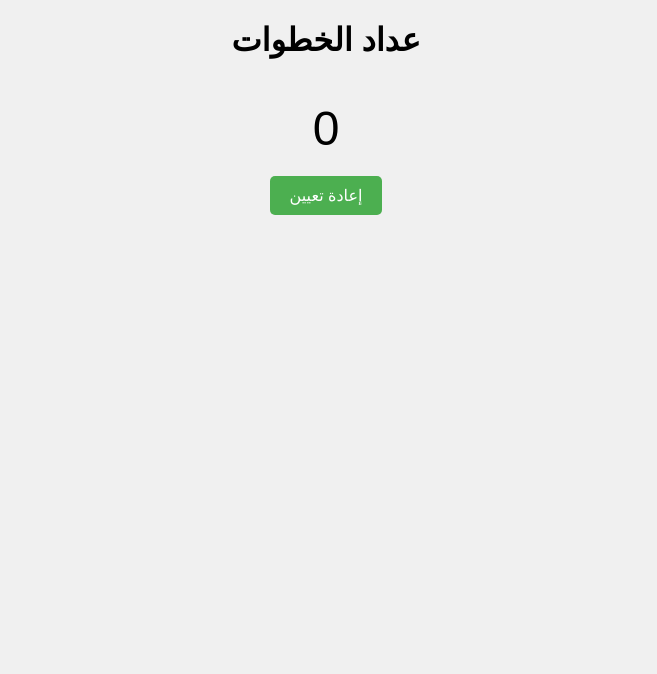
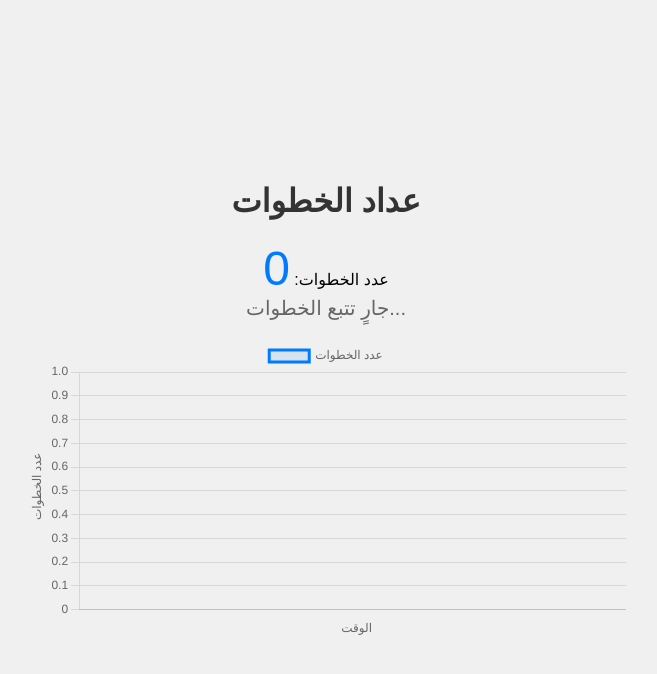
Before and after one commit to Ayman-pys/Steps, a plain HTML site: page index.html in a window 1280 px wide. Shown: the whole page, without its empty margins (314-971 px from the left). Drawn offline with nearby package versions, Linux system fonts and the light colour scheme.

Commit message:
Update index.html

```diff
--- a/index.html
+++ b/index.html
@@ -3,100 +3,112 @@
 <head>
     <meta charset="UTF-8">
     <meta name="viewport" content="width=device-width, initial-scale=1.0">
-    <title>3</title>
+    <title>عداد الخطوات مع رسم بياني</title>
     <style>
         body {
             font-family: Arial, sans-serif;
             display: flex;
             flex-direction: column;
             align-items: center;
+            justify-content: center;
             height: 100vh;
             margin: 0;
             background-color: #f0f0f0;
         }
+        h1 {
+            color: #333;
+        }
         #stepCount {
             font-size: 48px;
-            margin: 20px;
+            color: #007BFF;
         }
-        #resetBtn {
-            padding: 10px 20px;
-            font-size: 16px;
-            cursor: pointer;
-            background-color: #4CAF50;
-            color: white;
-            border: none;
-            border-radius: 5px;
+        #status {
+            font-size: 20px;
+            color: #666;
         }
-        #debug {
-            font-size: 16px;
-            color: #555;
-            margin-top: 10px;
+        #chartContainer {
+            width: 80%;
+            max-width: 600px;
+            margin-top: 20px;
         }
     </style>
 </head>
 <body>
     <h1>عداد الخطوات</h1>
-    <div id="stepCount">0</div>
-    <button id="resetBtn">إعادة تعيين</button>
-    <div id="debug"></div>
+    <div>عدد الخطوات: <span id="stepCount">0</span></div>
+    <div id="status">انتظر السماح باستخدام المستشعر...</div>
+    <div id="chartContainer">
+        <canvas id="stepsChart"></canvas>
+    </div>
 
+    <!-- إضافة مكتبة Chart.js من CDN -->
+    <script src="https://cdn.jsdelivr.net/npm/chart.js"></script>
     <script>
         let steps = 0;
-        const stepCountDisplay = document.getElementById('stepCount');
-        const resetBtn = document.getElementById('resetBtn');
-        const debugDisplay = document.getElementById('debug');
+        const stepCountElement = document.getElementById('stepCount');
+        const statusElement = document.getElementById('status');
 
-        if ('DeviceMotionEvent' in window) {
+        // إعداد الرسم البياني باستخدام Chart.js
+        const ctx = document.getElementById('stepsChart').getContext('2d');
+        const stepsChart = new Chart(ctx, {
+            type: 'line', // نوع الرسم البياني: خطي
+            data: {
+                labels: [], // التسميات (الوقت أو الخطوات)
+                datasets: [{
+                    label: 'عدد الخطوات',
+                    data: [], // البيانات (عدد الخطوات)
+                    borderColor: '#007BFF',
+                    backgroundColor: 'rgba(0, 123, 255, 0.1)',
+                    fill: true,
+                    tension: 0.4
+                }]
+            },
+            options: {
+                scales: {
+                    x: { title: { display: true, text: 'الوقت' } },
+                    y: { title: { display: true, text: 'عدد الخطوات' }, beginAtZero: true }
+                }
+            }
+        });
+
+        // طلب الإذن لاستخدام مستشعرات الحركة
         if (typeof DeviceMotionEvent.requestPermission === 'function') {
             DeviceMotionEvent.requestPermission()
                 .then(permissionState => {
                     if (permissionState === 'granted') {
-                            startStepCounter();
+                        startStepCounting();
                     } else {
-                            debugDisplay.textContent = 'تم رفض الإذن';
+                        statusElement.textContent = 'تم رفض الإذن لاستخدام المستشعر.';
                     }
                 })
-                    .catch(err => {
-                        debugDisplay.textContent = 'خطأ في الإذن: ' + err;
-                    });
+                .catch(console.error);
         } else {
-                startStepCounter();
-            }
-        } else {
-            debugDisplay.textContent = 'جهازك لا يدعم مستشعر التسارع';
+            startStepCounting();
         }
 
-        function startStepCounter() {
+        function startStepCounting() {
+            statusElement.textContent = 'جارٍ تتبع الخطوات...';
             let lastReading = 0;
-            let threshold = 1.0; // عتبة منخفضة لزيادة الحساسية
-            let lastStepTime = 0;
-            const minStepInterval = 300; // فاصل زمني معتدل
+            let threshold = 1.5; // عتبة الحساسية
+            let timeCounter = 0; // عداد الوقت للرسم البياني
 
             window.addEventListener('devicemotion', (event) => {
-                const currentTime = Date.now();
-                const accelX = event.acceleration.x || 0;
-                const accelY = event.acceleration.y || 0;
-                const accelZ = event.acceleration.z || 0;
-                const acceleration = Math.sqrt(accelX * accelX + accelY * accelY + accelZ * accelZ);
+                let acceleration = event.accelerationIncludingGravity.y || 0;
+                let difference = Math.abs(acceleration - lastReading);
+                lastReading = acceleration;
 
-                const diff = Math.abs(acceleration - lastReading);
-                debugDisplay.textContent = `التسارع: ${acceleration.toFixed(2)}, الفرق: ${diff.toFixed(2)}`;
+                if (difference > threshold) {
+                    steps += 1;
+                    stepCountElement.textContent = steps;
 
-                // تسجيل الخطوة إذا تجاوز التغير العتبة مع مراعاة الفاصل الزمني
-                if (diff > threshold && (currentTime - lastStepTime) > minStepInterval) {
-                    steps++;
-                    stepCountDisplay.textContent = steps;
-                    lastStepTime = currentTime;
+                    // تحديث الرسم البياني
+                    timeCounter += 1;
+                    stepsChart.data.labels.push(timeCounter);
+                    stepsChart.data.datasets[0].data.push(steps);
+                    stepsChart.update(); // تحديث الرسم البياني ديناميكيًا
                 }
-
-                lastReading = acceleration;
             });
         }
-
-        resetBtn.addEventListener('click', () => {
-            steps = 0;
-            stepCountDisplay.textContent = steps;
-        });
     </script>
 </body>
 </html>
```
Lines whose indentation alone changed are shown as unchanged.
